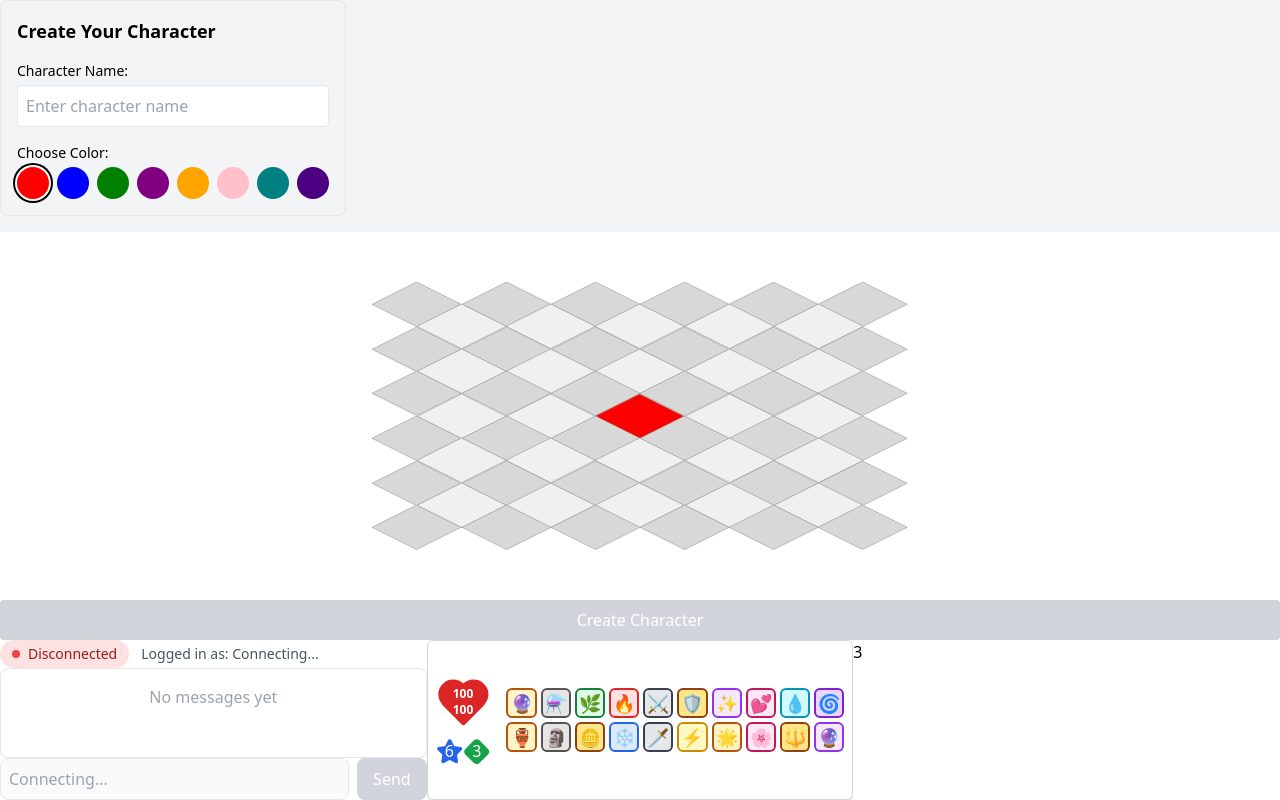
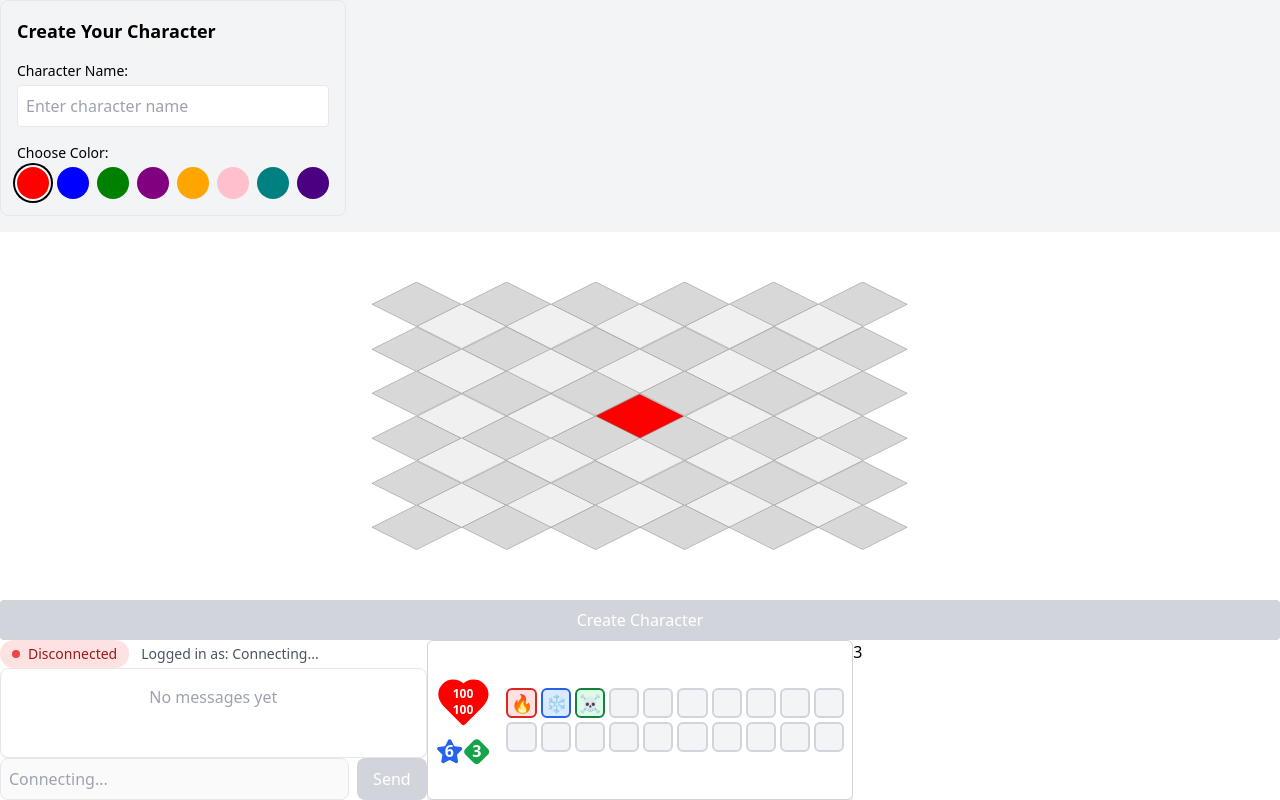
Before and after one commit to AntoineROYERB/dofus.js, a React (Vite) app in the folder frontend/: page / in a window 1280 px wide. Built offline with nearby package versions, Linux system fonts and the light colour scheme; no server answers; the HTML template or start-up script is replaced by a standard one.

Commit message:
feat: enhance SpellBar component with detailed spell definitions and improved UI; refactor spell rendering logic and add health and stat indicators

```diff
--- a/frontend/src/components/Game/Spellbar.tsx
+++ b/frontend/src/components/Game/Spellbar.tsx
@@ -1,5 +1,5 @@
 import React, { useState } from "react";
-import { Heart, Star, Diamond } from "lucide-react";
+import { Heart, Star, Diamond, LucideIcon } from "lucide-react";
 
 interface Spell {
   id: number;
@@ -7,224 +7,214 @@ interface Spell {
   bgColor: string;
   borderColor: string;
   icon: string;
+  APCost: number;
+  range: number;
+  needsLineOfSight: boolean;
+  maxCastsPerTurn: number;
+  areaOfEffect: "none" | "circle" | "cross" | "line";
+  damage: number;
+  description?: string;
+
+  type?: "Fire" | "Water" | "Air" | "Earth" | "Neutral";
+  criticalChance?: number; // in %
+  criticalDamage?: number;
+  castInLineOnly?: boolean;
+  castOnEmptyCell?: boolean;
+  cooldown?: number; // in turns
+  isWeapon?: boolean;
 }
 
-const SpellBar: React.FC = () => {
-  const [health, setHealth] = useState({ current: 100, max: 100 });
-
-  const spells: Spell[] = [
+const SPELLS: Spell[] = [
   {
     id: 1,
-      name: "Spell 1",
-      bgColor: "bg-amber-100",
-      borderColor: "border-amber-700",
-      icon: "🔮",
+    name: "Fireball",
+    bgColor: "bg-red-100",
+    borderColor: "border-red-600",
+    icon: "🔥",
+    APCost: 4,
+    range: 6,
+    needsLineOfSight: true,
+    maxCastsPerTurn: 2,
+    areaOfEffect: "circle",
+    damage: 30,
+    description:
+      "🔴 Type: Fire\n🧪 Damage: 30 (45 crit.)\n💧 Cost: 4 AP\n🎯 Range: 6\n📦 AoE: Circle\n👁️ Line of Sight: Yes\n♻️ Cooldown: 1 turn",
+    type: "Fire",
+    criticalChance: 15,
+    criticalDamage: 45,
+    castInLineOnly: false,
+    castOnEmptyCell: false,
+    cooldown: 1,
+    isWeapon: false,
   },
   {
     id: 2,
-      name: "Spell 2",
-      bgColor: "bg-stone-200",
-      borderColor: "border-stone-600",
-      icon: "⚗️",
+    name: "Ice Spike",
+    bgColor: "bg-blue-100",
+    borderColor: "border-blue-600",
+    icon: "❄️",
+    APCost: 3,
+    range: 5,
+    needsLineOfSight: true,
+    maxCastsPerTurn: 3,
+    areaOfEffect: "line",
+    damage: 20,
+    description:
+      "🔵 Type: Water\n🧪 Damage: 20 (30 crit.)\n💧 Cost: 3 AP\n🎯 Range: 5\n📏 AoE: Line\n📐 Cast in Line: Yes\n👁️ Line of Sight: Yes",
+    type: "Water",
+    criticalChance: 10,
+    criticalDamage: 30,
+    castInLineOnly: true,
+    castOnEmptyCell: false,
+    cooldown: 0,
+    isWeapon: false,
   },
   {
     id: 3,
-      name: "Spell 3",
+    name: "Poison Dart",
     bgColor: "bg-green-100",
     borderColor: "border-green-700",
-      icon: "🌿",
-    },
-    {
-      id: 4,
-      name: "Spell 4",
-      bgColor: "bg-red-100",
-      borderColor: "border-red-600",
-      icon: "🔥",
-    },
-    {
-      id: 5,
-      name: "Spell 5",
-      bgColor: "bg-gray-200",
-      borderColor: "border-gray-700",
-      icon: "⚔️",
-    },
-    {
-      id: 6,
-      name: "Spell 6",
-      bgColor: "bg-amber-200",
-      borderColor: "border-amber-800",
-      icon: "🛡️",
-    },
-    {
-      id: 7,
-      name: "Spell 7",
-      bgColor: "bg-purple-100",
-      borderColor: "border-purple-600",
-      icon: "✨",
-    },
-    {
-      id: 8,
-      name: "Spell 8",
-      bgColor: "bg-pink-100",
-      borderColor: "border-pink-700",
-      icon: "💕",
-    },
-    {
-      id: 9,
-      name: "Spell 9",
-      bgColor: "bg-cyan-100",
-      borderColor: "border-cyan-600",
-      icon: "💧",
-    },
-    {
-      id: 10,
-      name: "Spell 10",
-      bgColor: "bg-purple-200",
-      borderColor: "border-purple-700",
-      icon: "🌀",
-    },
-    {
-      id: 11,
-      name: "Spell 11",
-      bgColor: "bg-amber-100",
-      borderColor: "border-amber-700",
-      icon: "🏺",
-    },
-    {
-      id: 12,
-      name: "Spell 12",
-      bgColor: "bg-stone-200",
-      borderColor: "border-stone-600",
-      icon: "🗿",
-    },
-    {
-      id: 13,
-      name: "Spell 13",
-      bgColor: "bg-amber-200",
-      borderColor: "border-amber-800",
-      icon: "🪙",
-    },
-    {
-      id: 14,
-      name: "Spell 14",
-      bgColor: "bg-blue-100",
-      borderColor: "border-blue-600",
-      icon: "❄️",
-    },
-    {
-      id: 15,
-      name: "Spell 15",
-      bgColor: "bg-gray-200",
-      borderColor: "border-gray-700",
-      icon: "🗡️",
-    },
-    {
-      id: 16,
-      name: "Spell 16",
-      bgColor: "bg-yellow-100",
-      borderColor: "border-yellow-600",
-      icon: "⚡",
-    },
-    {
-      id: 17,
-      name: "Spell 17",
-      bgColor: "bg-amber-100",
-      borderColor: "border-amber-700",
-      icon: "🌟",
-    },
-    {
-      id: 18,
-      name: "Spell 18",
-      bgColor: "bg-pink-100",
-      borderColor: "border-pink-700",
-      icon: "🌸",
-    },
-    {
-      id: 19,
-      name: "Spell 19",
-      bgColor: "bg-amber-200",
-      borderColor: "border-amber-800",
-      icon: "🔱",
-    },
-    {
-      id: 20,
-      name: "Spell 20",
-      bgColor: "bg-purple-100",
-      borderColor: "border-purple-600",
-      icon: "🔮",
+    icon: "☠️",
+    APCost: 2,
+    range: 4,
+    needsLineOfSight: true,
+    maxCastsPerTurn: 4,
+    areaOfEffect: "none",
+    damage: 10,
+    description:
+      "🟢 Type: Air\n🧪 Damage: 10 (15 crit.)\n💧 Cost: 2 AP\n🎯 Range: 4\n📦 AoE: None\n🎯 Cast on Empty Cell: Yes\n👁️ Line of Sight: Yes",
+    type: "Air",
+    criticalChance: 20,
+    criticalDamage: 15,
+    castInLineOnly: false,
+    castOnEmptyCell: true,
+    cooldown: 0,
+    isWeapon: false,
   },
 ];
+
+interface SpellBarProps {
+  handleSpellClick: (spellId: number) => void;
+}
+
+const SpellBar: React.FC<SpellBarProps> = ({ handleSpellClick }) => {
+  const [selectedSpellId, setSelectedSpellId] = useState<number | null>(null);
+  const [health, setHealth] = useState({ current: 100, max: 100 });
+
+  const Tooltip: React.FC<{ text: string }> = ({ text }) => (
+    <div className="absolute z-50 bottom-full mb-2 left-1/2 -translate-x-1/2 w-48 bg-white text-gray-800 text-xs p-2 rounded-md border border-gray-300 shadow-xl whitespace-pre-line">
+      {text}
+    </div>
+  );
+
+  const SpellRow = (start: number, end: number) => {
+    const spellsSlice = SPELLS.slice(start, end);
+    const spells = [
+      ...spellsSlice,
+      ...Array(10 - spellsSlice.length).fill(null),
+    ];
+
+    return (
+      <div className="grid grid-cols-10 gap-1 mb-1 last:mb-0">
+        {spells.map((spell, index) => (
+          <div
+            key={spell ? spell.id : `empty-${start + index}`}
+            className="relative group"
+          >
+            <div
+              className={`aspect-square border-2 rounded-md flex items-center justify-center overflow-hidden transition ${
+                spell
+                  ? `${spell.bgColor} ${spell.borderColor}`
+                  : "bg-gray-100 border-gray-300"
+              } ${
+                spell && selectedSpellId === spell.id
+                  ? "brightness-125 shadow-md"
+                  : spell
+                  ? "hover:brightness-110 hover:shadow-sm"
+                  : ""
+              }`}
+              title={spell?.name ?? ""}
+              onClick={() => {
+                if (spell) {
+                  const newSelected =
+                    selectedSpellId === spell.id ? null : spell.id;
+                  setSelectedSpellId(newSelected);
+                  handleSpellClick(spell.id);
+                }
+              }}
+            >
+              <span className="text-xs sm:text-sm md:text-base lg:text-lg">
+                {spell?.icon ?? ""}
+              </span>
+            </div>
+
+            {spell?.description && (
+              <div className="hidden group-hover:block">
+                <Tooltip text={spell.description} />
+              </div>
+            )}
+          </div>
+        ))}
+      </div>
+    );
+  };
+
+  interface HeartStatProps {
+    current: number;
+    max: number;
+  }
+
+  const HeartStat: React.FC<HeartStatProps> = ({ current, max }) => {
+    return (
+      <div className="relative w-full aspect-square max-w-full">
+        <Heart className="text-red-600 w-full h-full" fill="red" stroke="red" />
+        <div className="absolute inset-0 flex flex-col items-center justify-center">
+          <span className="text-xs text-white font-bold">{current}</span>
+          <span className="text-xs text-white font-bold">{max}</span>
+        </div>
+      </div>
+    );
+  };
+
+  interface StatIconProps {
+    Icon: LucideIcon;
+    color: string;
+    fill: string;
+    value: number;
+  }
+
+  const StatIcon: React.FC<StatIconProps> = ({ Icon, color, fill, value }) => {
+    return (
+      <div className="w-1/2 aspect-square relative flex items-center justify-center">
+        <Icon
+          className={`w-full h-full`}
+          color={color}
+          fill={fill}
+          stroke={color}
+        />
+        <div className="absolute inset-0 flex items-center justify-center">
+          <span className="text-white text-sm sm:text-base font-bold">
+            {value}
+          </span>
+        </div>
+      </div>
+    );
+  };
 
   return (
     <div className="flex w-full h-full">
       <div className="bg-white rounded-md shadow-md border border-gray-300 flex w-full">
-        {/* First column: contains the heart and action buttons */}
         <div className="flex-none flex flex-col items-center justify-center p-2 w-1/6">
-          {/* Red heart icon with health points inside */}
-          <div className="relative w-full aspect-square max-w-full">
-            {/* Heart icon - responsive size */}
-            <Heart className="text-red-600 fill-red-600 w-full h-full" />
-
-            {/* Health points displayed over the heart */}
-            <div className="absolute inset-0 flex flex-col items-center justify-center">
-              <span className="text-xs text-white font-bold">
-                {health.current}
-              </span>
-              <span className="text-xs text-white font-bold">{health.max}</span>
+          <HeartStat current={health.current} max={health.max} />
+          <div className="flex mt-2 w-full justify-center">
+            <StatIcon Icon={Star} color="#2563eb" fill="#2563eb" value={6} />
+            <StatIcon Icon={Diamond} color="#16a34a" fill="#16a34a" value={3} />
           </div>
         </div>
 
-          {/* Action buttons below the heart */}
-          <div className="flex mt-2 w-full justify-center">
-            {/* Star with a number inside */}
-            <div className="w-1/2 aspect-square relative flex items-center justify-center">
-              <Star className="text-blue-600 fill-blue-600 w-full h-full" />
-              <div className="absolute inset-0 flex items-center justify-center">
-                <span className="text-white text-sm sm:text-base">6</span>
-              </div>
-            </div>
-
-            {/* Diamond with a number inside */}
-            <div className="w-1/2 aspect-square relative flex items-center justify-center">
-              <Diamond className="text-green-600 fill-green-600 w-full h-full" />
-              <div className="absolute inset-0 flex items-center justify-center">
-                <span className="text-white text-sm sm:text-base">3</span>
-              </div>
-            </div>
-          </div>
-        </div>
-
-        {/* Second column: contains two rows of spells */}
         <div className="flex-1 flex flex-col justify-center p-1 sm:p-2">
-          {/* Spell bar - row 1 */}
-          <div className="grid grid-cols-10 gap-1 mb-1">
-            {spells.slice(0, 10).map((spell) => (
-              <div
-                key={spell.id}
-                className={`aspect-square ${spell.bgColor} ${spell.borderColor} border-2 rounded-md flex items-center justify-center overflow-hidden`}
-                title={spell.name}
-              >
-                <span className="text-xs sm:text-sm md:text-base lg:text-lg">
-                  {spell.icon}
-                </span>
-              </div>
-            ))}
-          </div>
-
-          {/* Spell bar - row 2 */}
-          <div className="grid grid-cols-10 gap-1">
-            {spells.slice(10, 20).map((spell) => (
-              <div
-                key={spell.id}
-                className={`aspect-square ${spell.bgColor} ${spell.borderColor} border-2 rounded-md flex items-center justify-center overflow-hidden`}
-                title={spell.name}
-              >
-                <span className="text-xs sm:text-sm md:text-base lg:text-lg">
-                  {spell.icon}
-                </span>
-              </div>
-            ))}
-          </div>
+          {SpellRow(0, 10)}
+          {SpellRow(10, 20)}
         </div>
       </div>
     </div>
```
Lines whose indentation alone changed are shown as unchanged.
